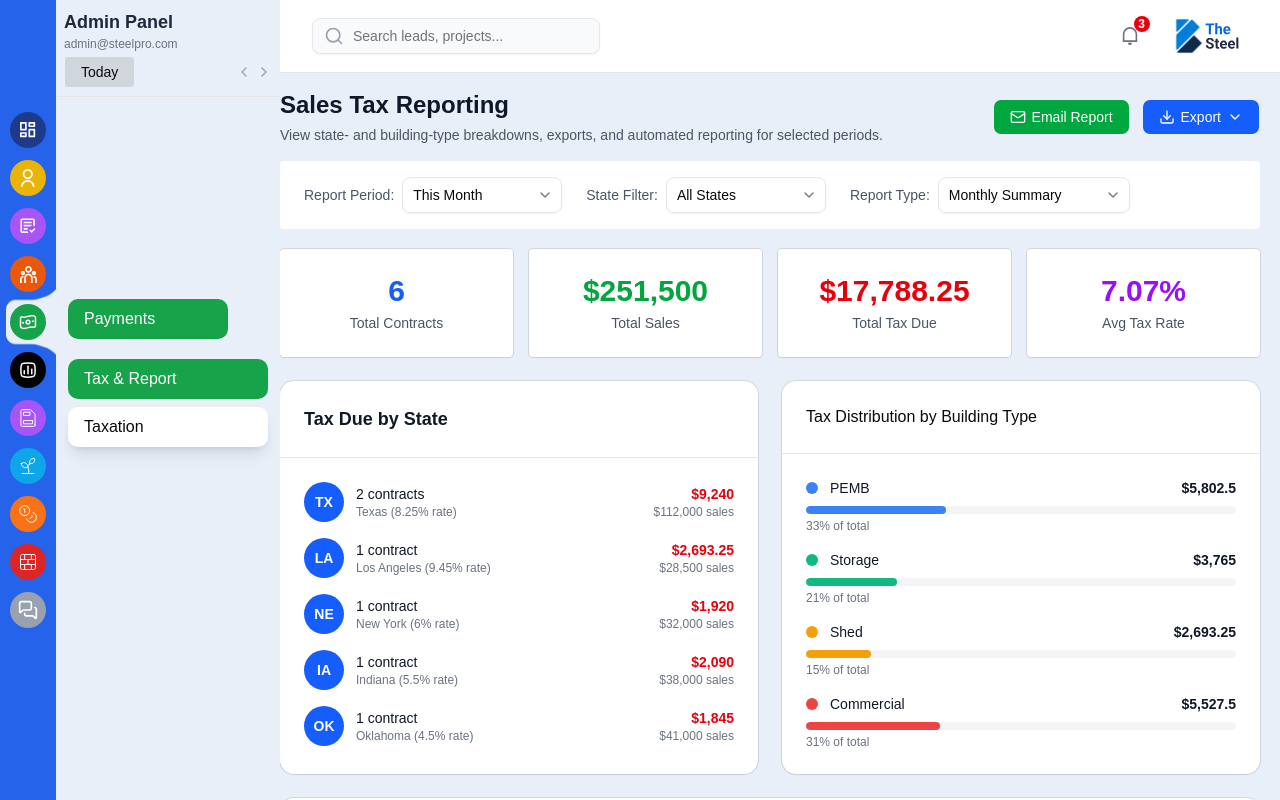
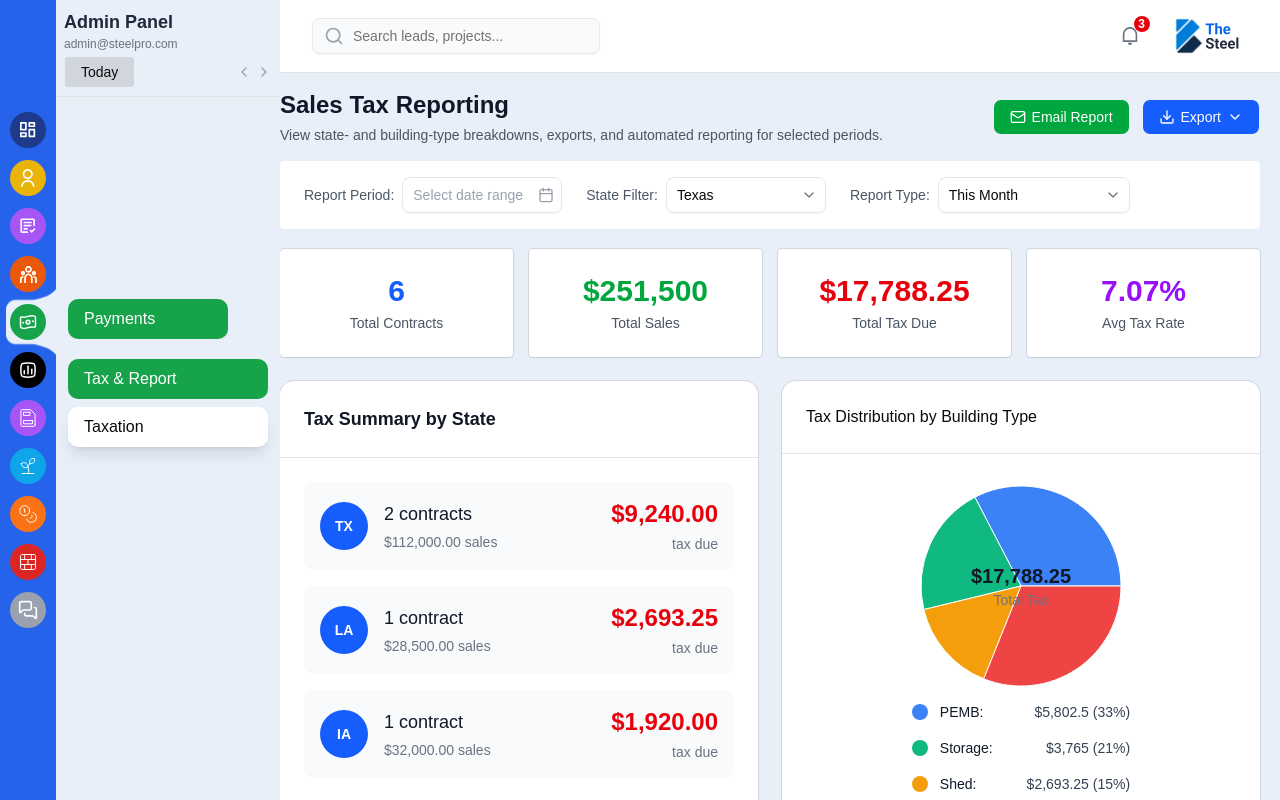
Before and after one commit to react6-flyweis/the-steel-admin, a React (Vite) app: page /payments/sales-tax-reporting in a window 1280 px wide. Built offline with nearby package versions, Linux system fonts and the light colour scheme.

Commit message:
feat: update SalesTaxReporting to use DateRangePicker and new summary components

```diff
--- a/src/pages/payments/sales-tax-reporting.tsx
+++ b/src/pages/payments/sales-tax-reporting.tsx
@@ -9,6 +9,8 @@ import {
   SelectTrigger,
   SelectValue,
 } from "@/components/ui/select";
+import DateRangePicker from "@/components/ui/date-range-picker";
+import type { DateRange as RDateRange } from "react-day-picker";
 import {
   // ArrowLeft,
   Mail,
@@ -19,8 +21,8 @@ import {
   FileBarChart,
   Info,
 } from "lucide-react";
-import StateTaxCard from "@/components/sales-tax/StateTaxCard";
-import BuildingTypeTaxCard from "@/components/sales-tax/BuildingTypeTaxCard";
+import StateTaxSummary from "@/components/sales-tax/StateTaxSummary";
+import BuildingTypePieCard from "@/components/sales-tax/BuildingTypePieCard";
 import DetailedTaxReport from "@/components/sales-tax/DetailedTaxReport";
 import { cn } from "@/lib/utils";
 
@@ -79,9 +81,11 @@ import { cn } from "@/lib/utils";
 
 export default function SalesTaxReporting() {
   // const navigate = useNavigate();
-  const [reportPeriod, setReportPeriod] = useState("this-month");
-  const [stateFilter, setStateFilter] = useState("all");
-  const [reportType, setReportType] = useState("monthly");
+  const [reportPeriod, setReportPeriod] = useState<RDateRange | undefined>(
+    undefined
+  );
+  const [stateFilter, setStateFilter] = useState("tx");
+  const [reportType, setReportType] = useState("this-month");
 
   // Sample data
   const totalContracts = 6;
@@ -182,16 +186,12 @@ export default function SalesTaxReporting() {
         <div className="flex items-center gap-6">
           <div className="flex items-center gap-2">
             <span className="text-sm text-gray-600">Report Period:</span>
-            <Select value={reportPeriod} onValueChange={setReportPeriod}>
-              <SelectTrigger className="w-40">
-                <SelectValue placeholder="Select period" />
-              </SelectTrigger>
-              <SelectContent>
-                <SelectItem value="this-month">This Month</SelectItem>
-                <SelectItem value="last-month">Last Month</SelectItem>
-                <SelectItem value="this-quarter">This Quarter</SelectItem>
-              </SelectContent>
-            </Select>
+            <div className="relative">
+              <DateRangePicker
+                value={reportPeriod}
+                onChange={(v) => setReportPeriod(v)}
+              />
+            </div>
           </div>
 
           <div className="flex items-center gap-2">
@@ -201,12 +201,9 @@ export default function SalesTaxReporting() {
                 <SelectValue placeholder="Select state" />
               </SelectTrigger>
               <SelectContent>
-                <SelectItem value="all">All States</SelectItem>
                 <SelectItem value="tx">Texas</SelectItem>
-                <SelectItem value="la">Louisiana</SelectItem>
+                <SelectItem value="los-angeles">Los Angeles</SelectItem>
                 <SelectItem value="ny">New York</SelectItem>
-                <SelectItem value="in">Indiana</SelectItem>
-                <SelectItem value="ok">Oklahoma</SelectItem>
               </SelectContent>
             </Select>
           </div>
@@ -218,9 +215,9 @@ export default function SalesTaxReporting() {
                 <SelectValue placeholder="Select type" />
               </SelectTrigger>
               <SelectContent>
-                <SelectItem value="monthly">Monthly Summary</SelectItem>
-                <SelectItem value="quarterly">Quarterly Summary</SelectItem>
-                <SelectItem value="annual">Annual Summary</SelectItem>
+                <SelectItem value="this-month">This Month</SelectItem>
+                <SelectItem value="last-month">Last Month</SelectItem>
+                <SelectItem value="this-quarter">This Quarter</SelectItem>
               </SelectContent>
             </Select>
           </div>
@@ -245,9 +242,9 @@ export default function SalesTaxReporting() {
 
         {/* Main Content Grid */}
         <div className="grid grid-cols-2 gap-6">
-          <StateTaxCard />
+          <StateTaxSummary />
 
-          <BuildingTypeTaxCard />
+          <BuildingTypePieCard />
         </div>
 
         {/* Detailed report table */}
```
